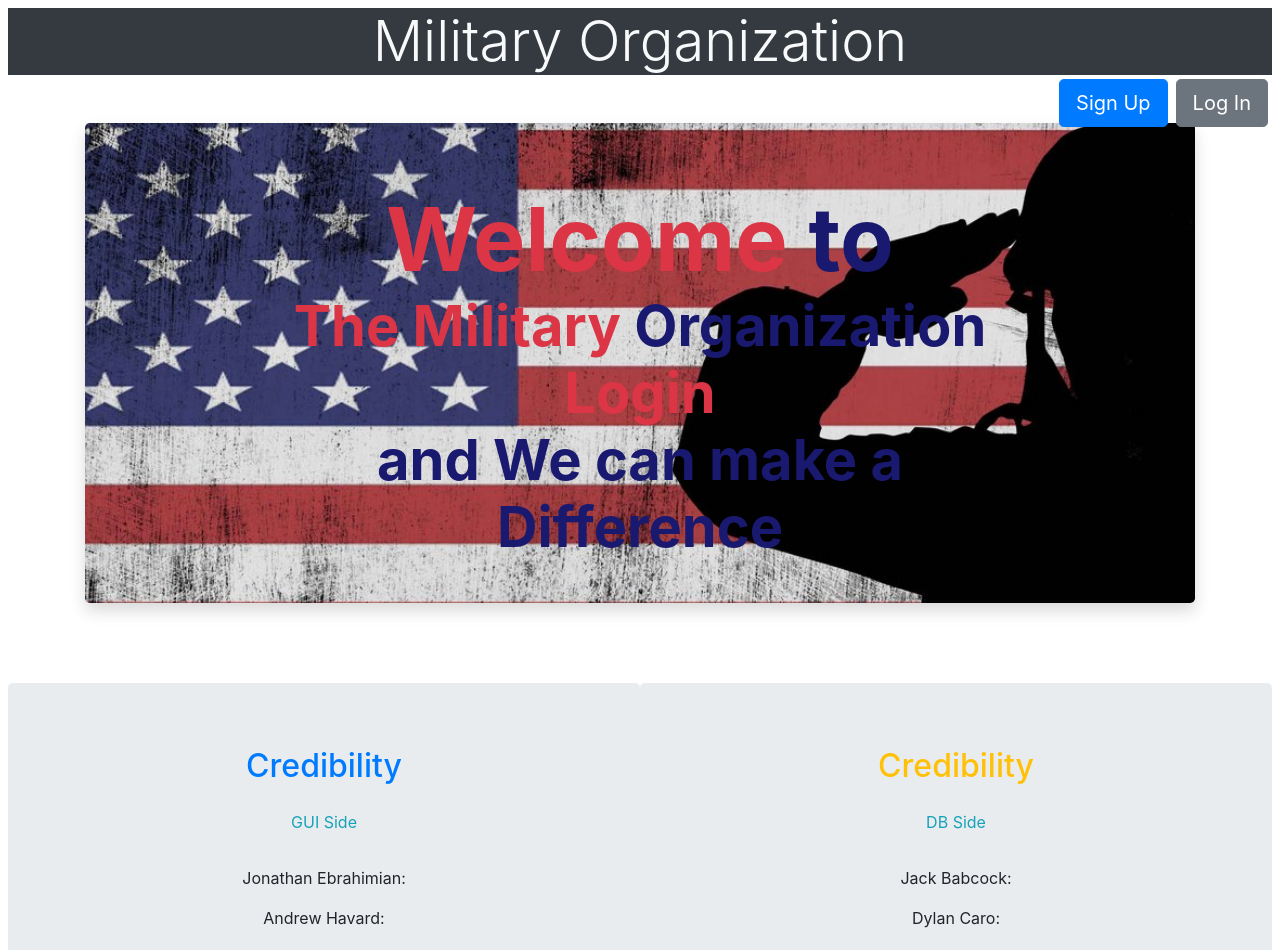
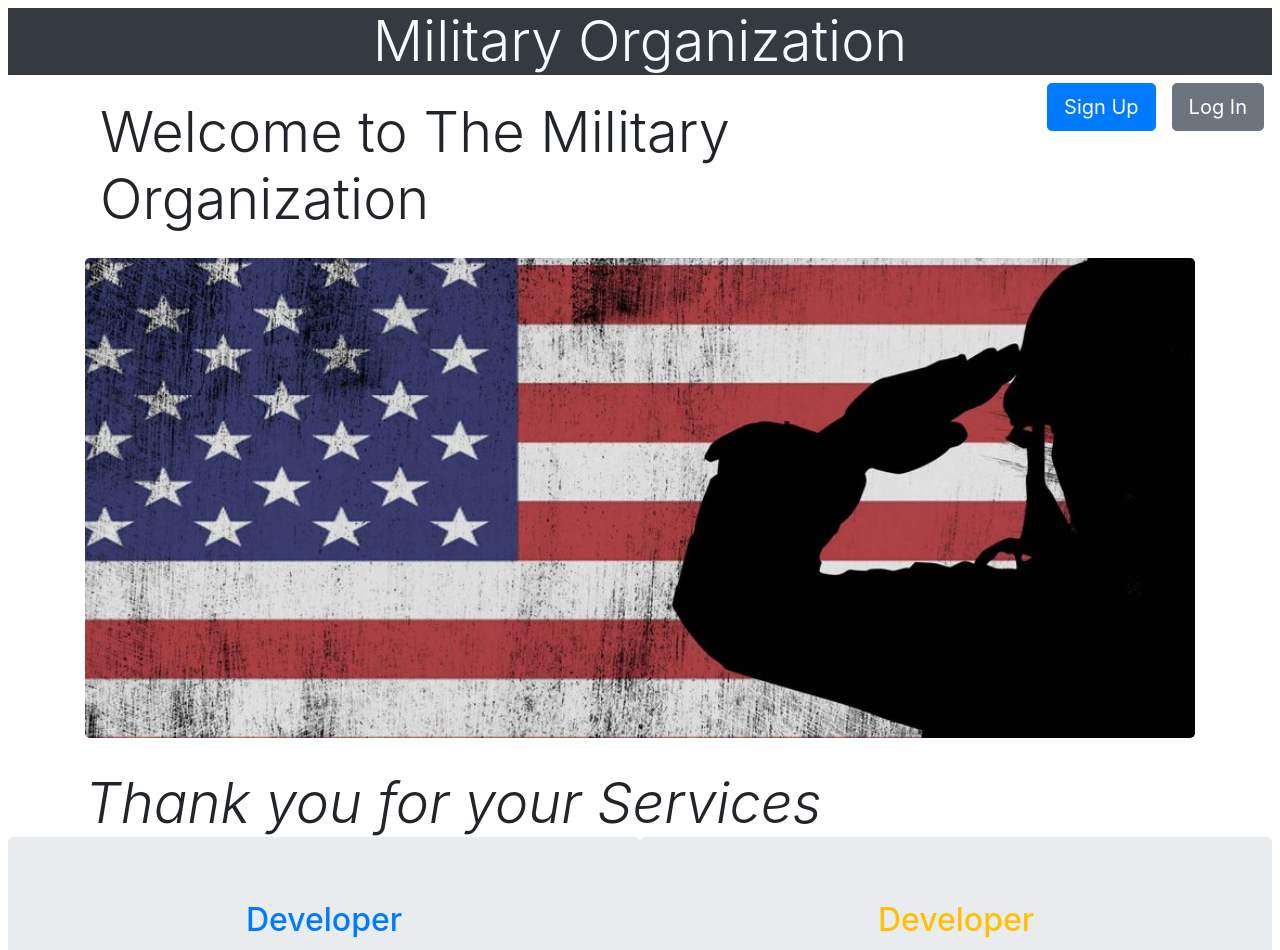
Before and after one commit to jonathanebrahimian/TuesdayGroup1, a React (Create React App) app in the folder frontend/: page / in a window 1280 px wide. Shown: the top 950 px of the page. Built offline with nearby package versions, Linux system fonts and the light colour scheme.

Commit message:
edward change: home profile

```diff
--- a/frontend/src/components/Home.jsx
+++ b/frontend/src/components/Home.jsx
@@ -13,43 +13,33 @@ export const Home = props => {
 
     return <div>
         {redirect}
+
         <div className="display-4 text-light bg-dark w-100 text-center" >Military Organization</div>
         <div className="d-inline-block float-right">
-            <Link className="btn btn-primary btn-lg m-1" to="/signup">Sign Up</Link>
-            <Link className="btn btn-secondary btn-lg m-1" to="/login">Log In</Link>
+            <button className="btn btn-primary btn-lg m-2" to="/signup">Sign Up</button>
+            <button className="btn btn-secondary btn-lg m-2" to="/login">Log In</button>
         </div>
 
-        <div className="container py-5 ">
-            <div className="jumbotron shadow jumboImage">
-                <strong className="mb-3 display-2 text-danger font-weight-bold">Welcome </strong>
-                <strong className="mb-3 display-2 textColor font-weight-bold">to</strong>
-                <br></br>
-                <strong className="display-4 text-danger font-weight-bold" >The Military </strong>
-                <strong className="display-4 textColor font-weight-bold" >Organization</strong>
-                <br></br>
-                <strong className="display-4 text-danger font-weight-bold">Login</strong>
-                <br></br>
-                <strong className="display-4 textColor font-weight-bold">and We can make a</strong>
-                <br></br>
-                <strong className="display-4 textColor font-weight-bold">Difference</strong>
-
-
-                {/*<button type="button" id="activePersona">Active Persona</button>*/}
+        <div className="container">
+            <div className="container py-4">
+                <strong className="display-4">Welcome to The Military Organization</strong>
             </div>
+            <div className="jumbotron jumboImage"></div>
+            <strong className="display-4 font-italic">Thank you for your Services</strong>
         </div>
         <div className="jumbotron d-inline-block w-50">
-            <h2 className="text-primary text-center">Credibility</h2>
+            <h2 className="text-primary text-center">Developer</h2>
             <p className="text-info d-lg-inline-block">GUI Side</p>
-            <p>Jonathan Ebrahimian: </p>
-            <p>Andrew Havard: </p>
-            <p>Edward Jiang: </p>
+            <p>Jonathan Ebrahimian</p>
+            <p>Andrew Havard</p>
+            <p>Edward Jiang</p>
         </div>
         <div className="jumbotron d-inline-block w-50">
-            <h2 className="text-warning text-center">Credibility</h2>
+            <h2 className="text-warning text-center">Developer</h2>
             <p className="text-info d-lg-inline-block">DB Side</p>
-            <p>Jack Babcock: </p>
-            <p>Dylan Caro: </p>
-            <p>Trevor Knotts:</p>
+            <p>Jack Babcock</p>
+            <p>Dylan Caro</p>
+            <p>Trevor Knotts</p>
         </div>
     </div>
 }
--- a/frontend/src/components/Profile.jsx
+++ b/frontend/src/components/Profile.jsx
@@ -30,27 +30,25 @@ export class Profile extends React.Component{
                 {!this.props.authentication.loggedIn && <Redirect to="/"/>}
                 <form>
                     <img src="https://via.placeholder.com/250C/O https://placeholder.com/"></img>
-                <p>Name</p>
-                <label htmlFor="name"></label>
-                <input type="text" id="name" name="name" size="30" value={this.state.name} onChange={ev1 => this.setState({ name: ev1.target.value })}></input>
-                <p>Gender</p>
-                <label htmlFor="gender"></label>
-                <input type="text" id="gender" name="gender" size="10" value={this.state.gender} onChange={ev2 => this.setState({ gender: ev2.target.value })}></input>
-                <p>Age</p>
-                <label htmlFor="age"></label>
-                <input type="text" id="age" name="age" size="10" value={this.state.age} onChange={ev3 => this.setState({ age: ev3.target.value })}></input>
-                <p>Relatives</p>
+                    <p className="py-2 my-2 display-4">{this.state.name}</p>
+
+                    <div>
+                        <h3 className="d-inline py-2 my-2 ">Age: </h3>
+                        <p className="d-inline py-2 my-2 text">{this.state.age}</p>
+                    </div>
+
+                    <h3 className="py-2 my-2" >Relatives: </h3>
                     <table className="container ">
                         <thead>
-                        <th>Relatives</th>
+                        <th></th>
                         <th></th>
                         </thead>
                         <tbody>
                         {   this.state.relatives.map((person, i) => {
                             return (
                                 <tr>
-                                <td>{person}</td>
-                                <td><button type="button" className="form-control" onClick={() => this.removeRealtive(i)}>Remove</button></td>
+                                    <td >{person}</td>
+                                    <td className="m-2 p-2"><button type="button" className="btn btn-warning" onClick={() => this.removeRealtive(i)}>Remove</button></td>
                                 </tr>
                             )
 
@@ -58,7 +56,7 @@ export class Profile extends React.Component{
                         }
                         </tbody>
                     </table>
-                <p>Biography</p>
+                    <h3 className="py-2 my-2">Biography</h3>
                     <label htmlFor="bio"></label>
                     <textarea id="bio" name="bio" rows="5" cols="50" value={this.state.bio} onChange={ev5 => this.setState({ bio: ev5.target.value })}></textarea>
                     <br/>
@@ -72,15 +70,28 @@ export class Profile extends React.Component{
 
             return <div>
                 {!this.props.authentication.loggedIn && <Redirect to="/"/>}
-            <img src="https://via.placeholder.com/250C/O https://placeholder.com/"></img>
-            <h3>Name</h3>
-            <p>{this.state.name}</p>
-            <h3>Gender</h3>
-            <p>{this.state.gender}</p>
-            <h3>Age</h3>
-            <p>{this.state.age}</p>
-            <h3>Relatives</h3>
-            <table className="container">
+
+                <img src="https://via.placeholder.com/250C/O https://placeholder.com/"
+                     className="img-fluid" alt="..."></img>
+
+
+                <p className="py-2 my-2 display-4">{this.state.name}</p>
+
+                <div className="py-2 my-2">
+                    <h3 className="d-inline py-2 my-2 ">Age: </h3>
+                    <p className="d-inline py-2 my-2 text">{this.state.age}</p>
+                </div>
+
+                <div className="py-2 my-2">
+                    <h3 className="d-inline py-2 my-2 ">Gender: </h3>
+                    <p className="d-inline py-2 my-2 text">{this.state.gender}</p>
+                </div>
+
+                <div>
+
+                </div>
+                <h3 className="py-2 my-2" >Relatives: </h3>
+                <table className="container py-2 my-2">
                     <thead>
                     <th></th>
                     </thead>
@@ -88,7 +99,7 @@ export class Profile extends React.Component{
                     {   this.state.relatives.map((person, i) => {
                         return (
                             <tr>
-                                <td>{person}</td>
+                                <td className="text">{person}</td>
                             </tr>
                         )
 
@@ -96,7 +107,7 @@ export class Profile extends React.Component{
                     }
                     </tbody>
                 </table>
-            <h3>Biography</h3>
+                <h3 className="py-2 my-2">Biography</h3>
                 <p>{this.state.bio}</p>
                 <br/>
                 <button className="btn btn-primary" onClick={() => this.editClick()}>Edit</button>
--- a/frontend/src/style/App.css
+++ b/frontend/src/style/App.css
@@ -1,6 +1,6 @@
 /* CSS classes */
 .App {
-  text-align: center;
+  //text-align: center;
 }
 
 .App-logo {
```
Lines whose indentation alone changed are shown as unchanged.
